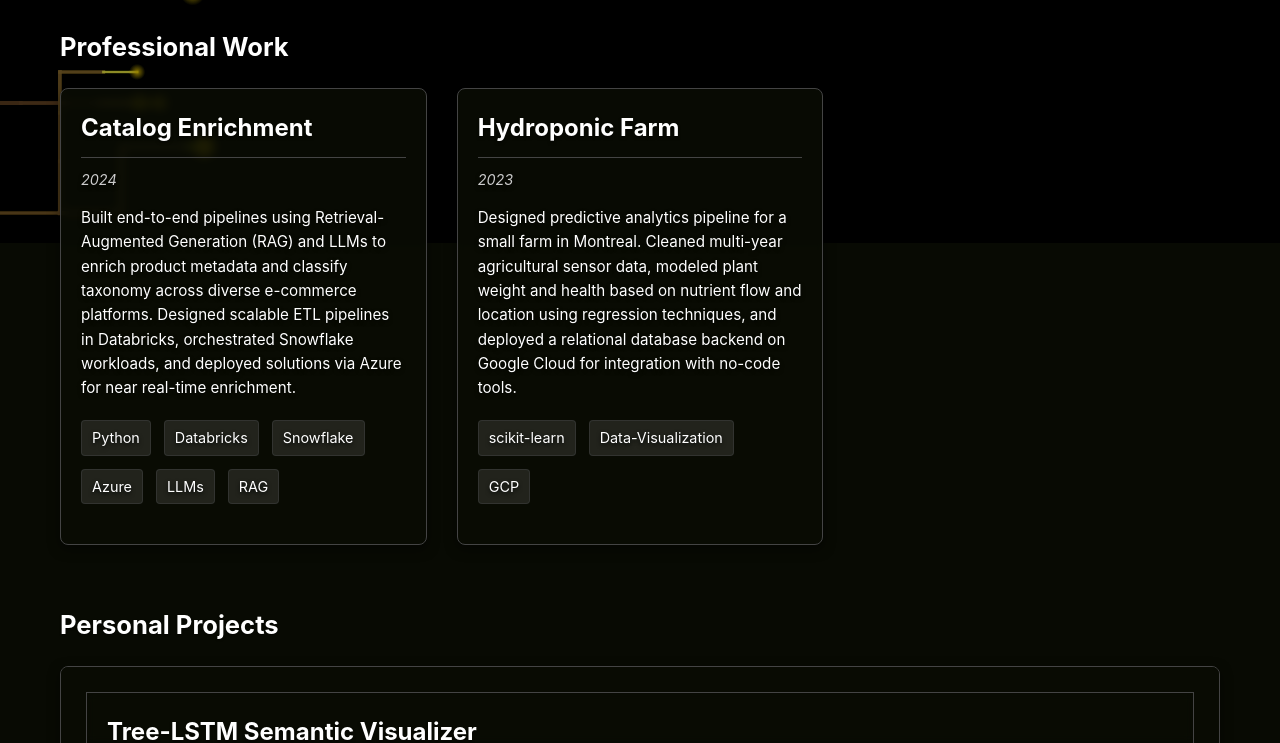
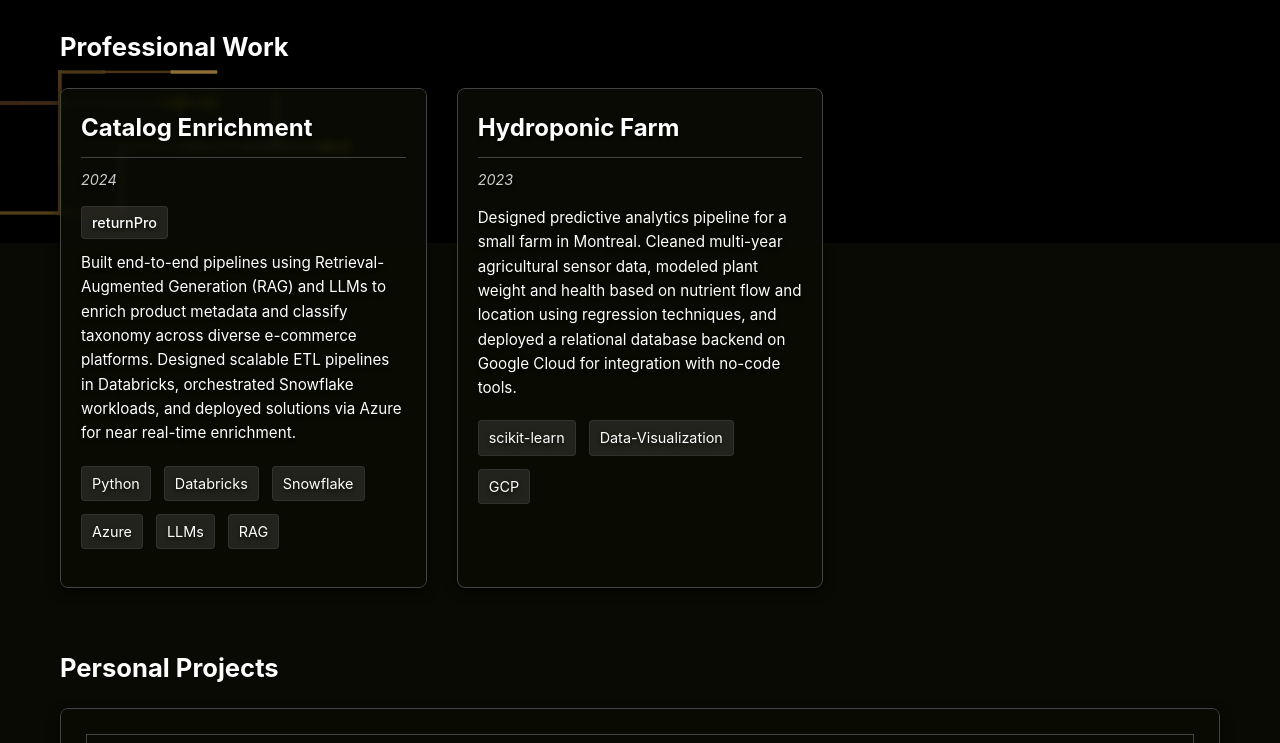
Before and after one commit to williamjwall/williamjwall.github.io, a website: page index.html in a window 1280 px wide. Shown: the part 557-1300 px from the top of the page. Drawn offline with nearby package versions, Linux system fonts and the light colour scheme; animation ran at ten frames a second.

Commit message:
Enhance project styling and functionality: hide scrollbars for better aesthetics, update company tag styling, and refactor project element creation for improved robustness.

```diff
--- a/css/styles.css
+++ b/css/styles.css
@@ -231,6 +231,12 @@ hr {
     overflow-y: auto; /* Make projects scrollable */
     backdrop-filter: blur(5px); /* Add blur behind the container */
     -webkit-backdrop-filter: blur(5px); /* Safari support */
+    scrollbar-width: none; /* Firefox */
+    -ms-overflow-style: none; /* IE and Edge */
+}
+
+.project::-webkit-scrollbar {
+    display: none; /* Chrome, Safari, Opera */
 }
 
 .project:hover {
@@ -253,8 +259,8 @@ hr {
 }
 
 .company-tag {
-    background-color: rgba(76, 175, 80, 0.3);
-    border: 1px solid rgba(76, 175, 80, 0.5);
+    background-color: rgba(255, 255, 255, 0.1);
+    border: var(--border-width) solid rgba(68, 68, 68, 0.5);
     color: #ffffff;
     padding: 4px 10px;
     border-radius: 4px;
--- a/js/projects.json
+++ b/js/projects.json
@@ -2,7 +2,7 @@
     "professionalProjects": [
         {
             "title": "Catalog Enrichment",
-            "company": "ReturnPro",
+            "company": "returnPro",
             "date": "2024",
             "description": "Built end-to-end pipelines using Retrieval-Augmented Generation (RAG) and LLMs to enrich product metadata and classify taxonomy across diverse e-commerce platforms. Designed scalable ETL pipelines in Databricks, orchestrated Snowflake workloads, and deployed solutions via Azure for near real-time enrichment.",
             "technologies": ["Python", "Databricks", "Snowflake", "Azure", "LLMs", "RAG"]
--- a/js/script.js
+++ b/js/script.js
@@ -18,17 +18,6 @@ function createProjectElement(project) {
     const titleElement = document.createElement('h2');
     titleElement.textContent = project.title;
     projectElement.appendChild(titleElement);
-
-    // Add company tag for ReturnPro if present in technologies
-    if (project.technologies && project.technologies.includes("ReturnPro")) {
-        const companyTag = document.createElement('div');
-        companyTag.className = 'company-tag';
-        companyTag.textContent = "ReturnPro";
-        projectElement.appendChild(companyTag);
-
-        // Remove ReturnPro from technologies so it doesn't appear twice
-        project.technologies = project.technologies.filter(tech => tech !== "ReturnPro");
-    }
 
     // Create project date
     const dateElement = document.createElement('div');
@@ -51,6 +40,14 @@ function createProjectElement(project) {
         });
 
         projectElement.appendChild(linksElement);
+    }
+
+    // Create company tag if it exists
+    if (project.company) {
+        const companyTag = document.createElement('div');
+        companyTag.className = 'company-tag';
+        companyTag.textContent = project.company;
+        projectElement.appendChild(companyTag);
     }
 
     // Create project description
@@ -104,7 +101,12 @@ async function renderProjects() {
             profPortfolio.className = 'portfolio';
 
             projectsData.professionalProjects.forEach(project => {
-                profPortfolio.appendChild(createProjectElement(project));
+                if (project && typeof project === 'object') {
+                    const projectElement = createProjectElement(project);
+                    if (projectElement) {
+                        profPortfolio.appendChild(projectElement);
+                    }
+                }
             });
 
             portfolioSection.appendChild(profPortfolio);
@@ -121,12 +123,16 @@ async function renderProjects() {
             personalContainer.className = 'personal-projects-container';
 
             projectsData.personalProjects.forEach(project => {
+                if (project && typeof project === 'object') {
                     const projectEl = createProjectElement(project);
+                    if (projectEl) {
                         // Remove the standalone project box styling for personal projects
                         projectEl.style.boxShadow = 'none';
                         projectEl.style.borderRadius = '0';
                         projectEl.style.backgroundColor = 'transparent';
                         personalContainer.appendChild(projectEl);
+                    }
+                }
             });
 
             portfolioSection.appendChild(personalContainer);
@@ -135,20 +141,27 @@ async function renderProjects() {
         // Apply staggered animation to project cards
         const animateElements = document.querySelectorAll('.animated');
         animateElements.forEach((element, index) => {
+            if (element) {
                 setTimeout(() => {
                     element.style.animationDelay = `${index * 0.1}s`;
                     element.style.opacity = 1;
                 }, 100);
+            }
         });
     } catch (error) {
         console.error('Error rendering projects:', error);
     }
 }
 
-// Make sure the DOM is fully loaded before running the script
+// Ensure DOM is fully loaded before running the script
+function initializeProjects() {
     if (document.readyState === 'loading') {
         document.addEventListener('DOMContentLoaded', renderProjects);
     } else {
         // If DOMContentLoaded has already fired, run immediately
         renderProjects();
     }
+}
+
+// Initialize after a short delay to ensure all other scripts are loaded
+setTimeout(initializeProjects, 100);
```
Lines whose indentation alone changed are shown as unchanged.
